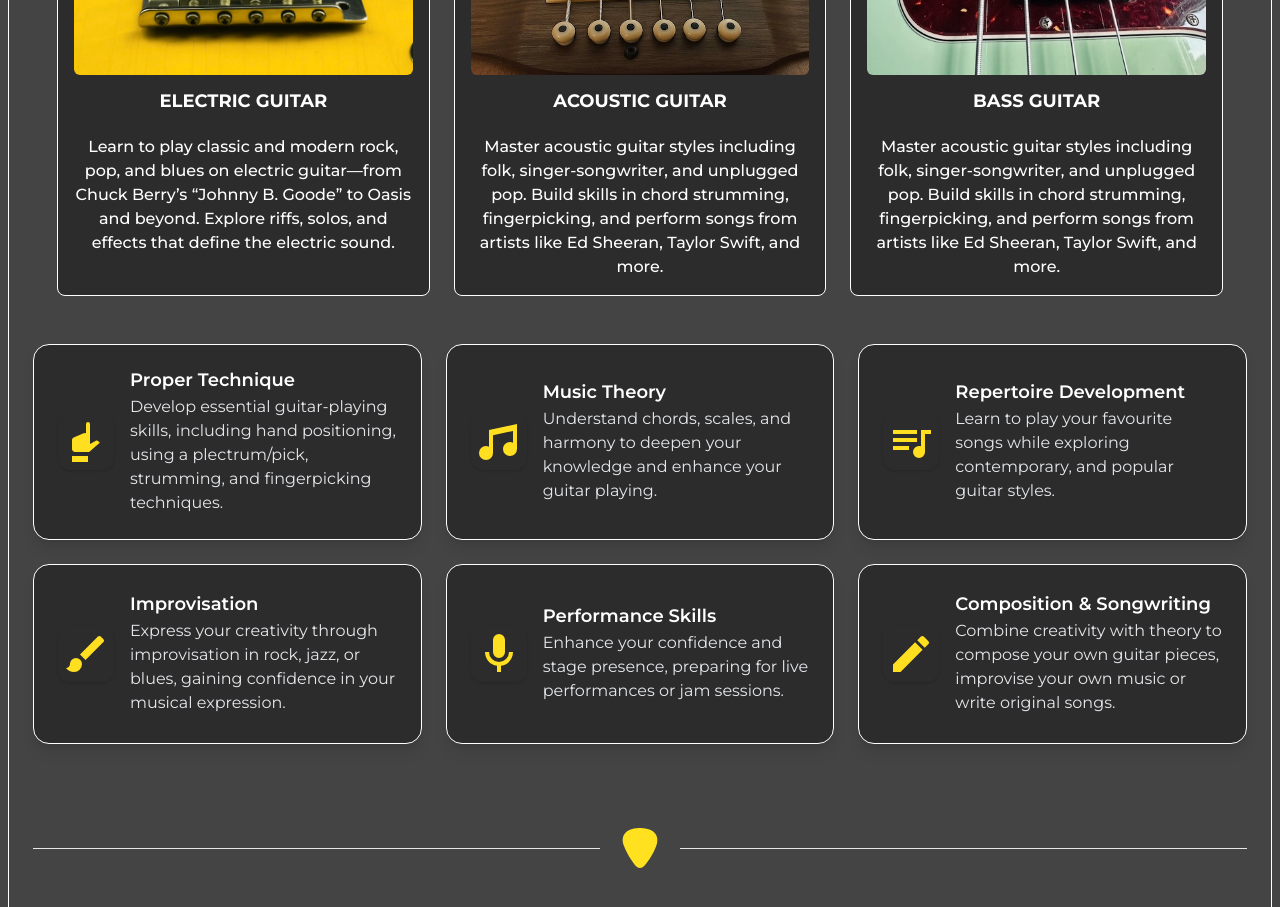
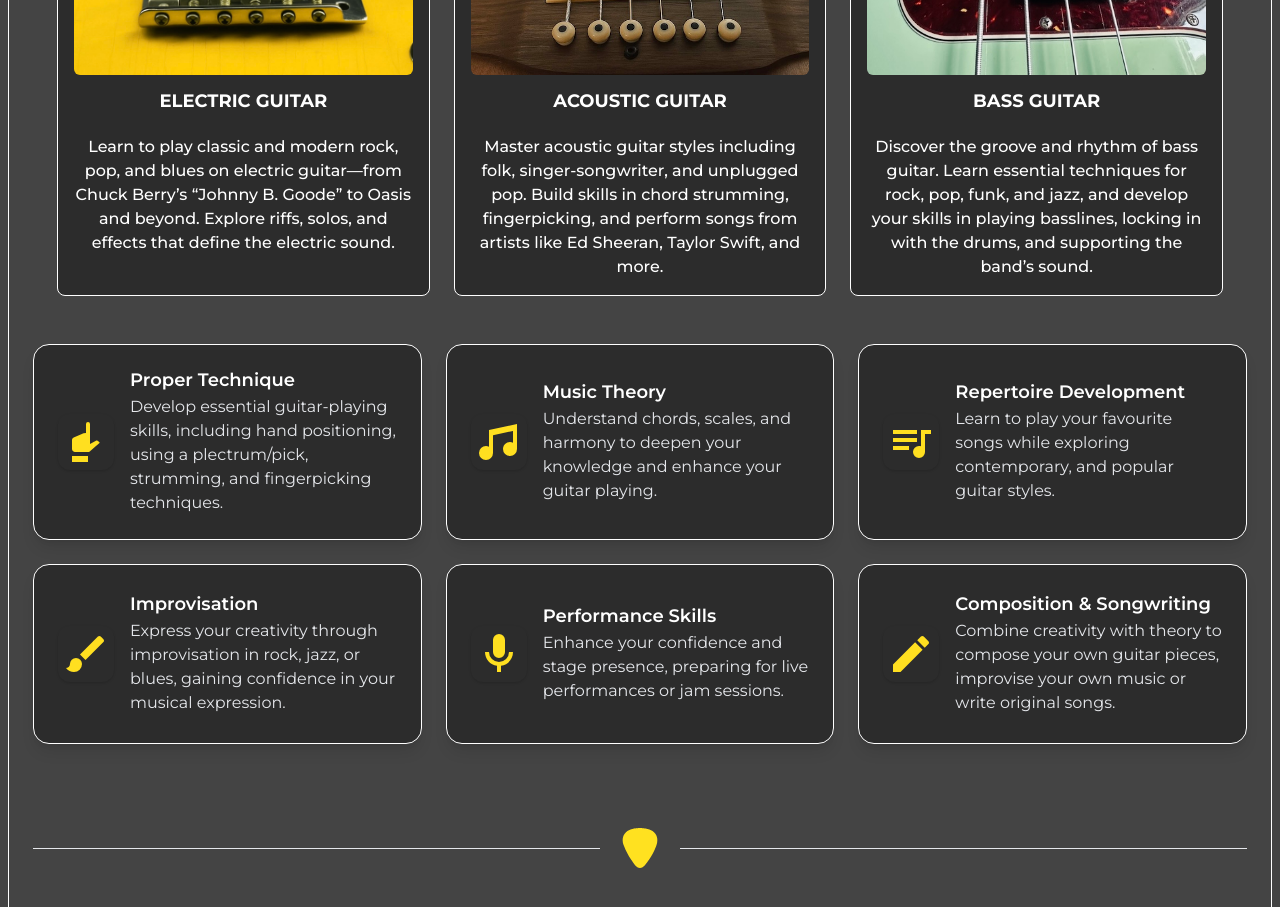
Before and after one commit to Jim247/tplatform, a Next.js app: page /instruments/guitar in a window 1280 px wide. Shown: the part 1840-2747 px from the top of the page. Built offline with nearby package versions, Linux system fonts and the light colour scheme.

Commit message:
feat: Update Bass Guitar description to highlight essential techniques and styles

```diff
--- a/src/app/instruments/guitar/page.tsx
+++ b/src/app/instruments/guitar/page.tsx
@@ -68,7 +68,7 @@ export default function Home() {
               src: '/bass-guitar.jpg',
               title: 'Bass Guitar',
               description:
-                'Master acoustic guitar styles including folk, singer-songwriter, and unplugged pop. Build skills in chord strumming, fingerpicking, and perform songs from artists like Ed Sheeran, Taylor Swift, and more.',
+                'Discover the groove and rhythm of bass guitar. Learn essential techniques for rock, pop, funk, and jazz, and develop your skills in playing basslines, locking in with the drums, and supporting the band’s sound.',
             },
           ]}
         />
```
